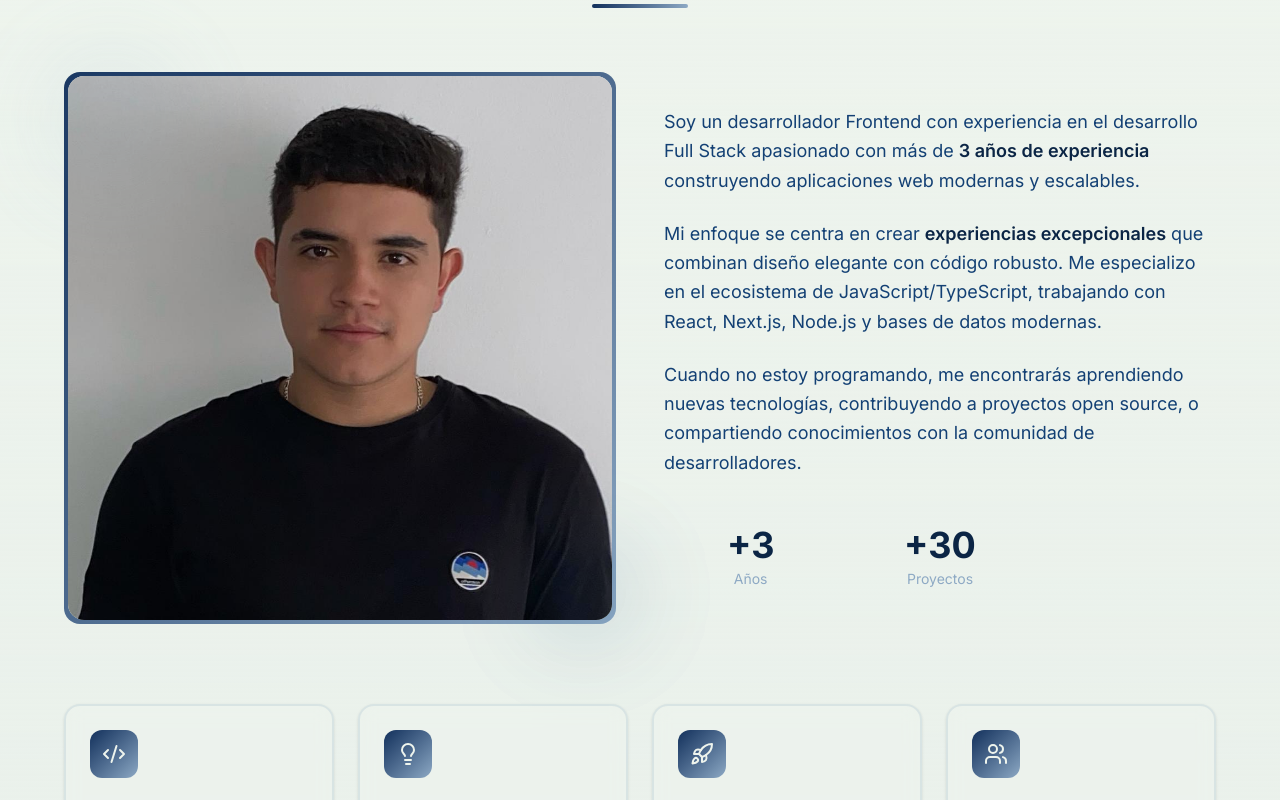
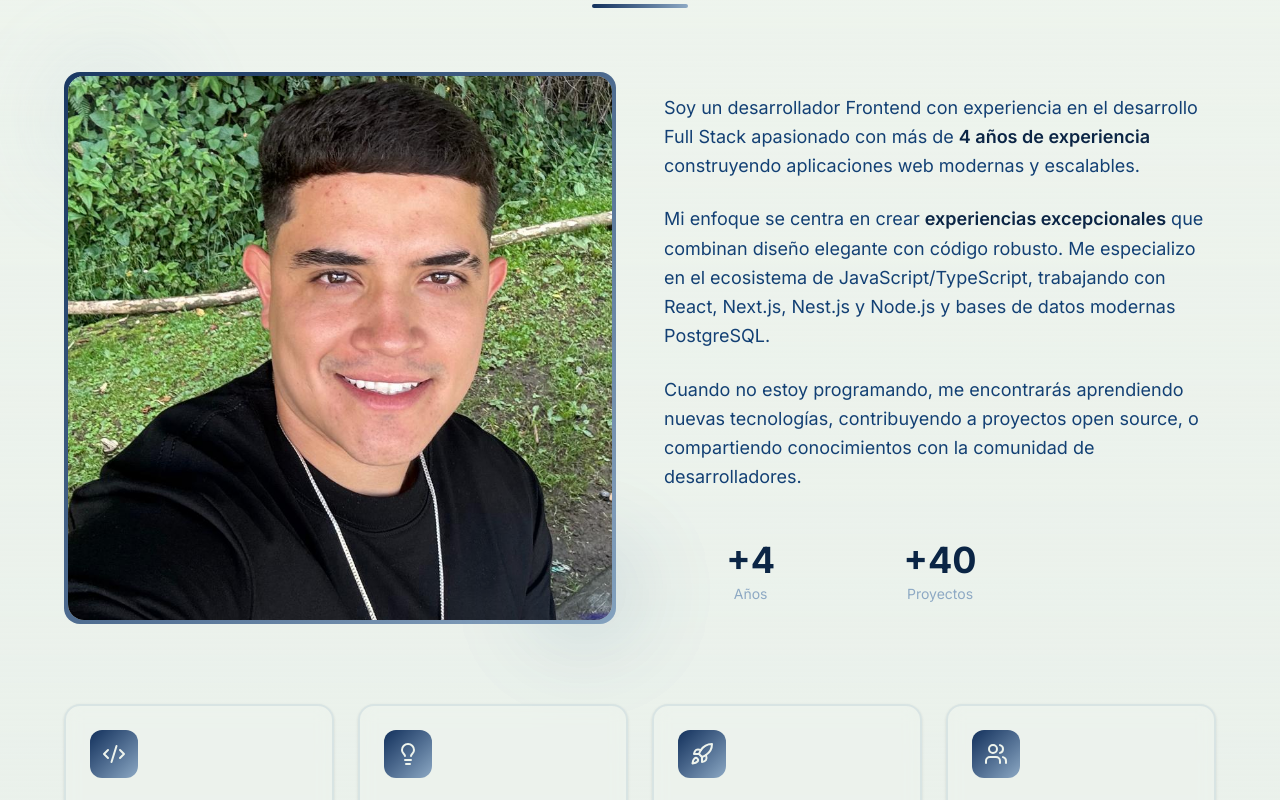
Before and after one commit to DavidLlano2004/Portfolio, a Next.js app: page / in a window 1280 px wide. Shown: the part 1000-1800 px from the top of the page. Built offline with nearby package versions, Linux system fonts and the light colour scheme.

Commit message:
Save changes

```diff
--- a/components/portfolio/about.tsx
+++ b/components/portfolio/about.tsx
@@ -119,14 +119,14 @@ export default function About() {
           >
             <p className="text-lg text-[#134074] leading-relaxed">
               Soy un desarrollador Frontend con experiencia en el desarrollo Full Stack apasionado con más de{" "}
-              <span className="font-semibold text-[#0b2545]">3 años de experiencia</span> construyendo aplicaciones web
+              <span className="font-semibold text-[#0b2545]">4 años de experiencia</span> construyendo aplicaciones web
               modernas y escalables.
             </p>
             <p className="text-lg text-[#134074] leading-relaxed">
               Mi enfoque se centra en crear{" "}
               <span className="font-semibold text-[#0b2545]">experiencias excepcionales</span> que combinan diseño
               elegante con código robusto. Me especializo en el ecosistema de JavaScript/TypeScript, trabajando con
-              React, Next.js, Node.js y bases de datos modernas.
+              React, Next.js, Nest.js y Node.js y bases de datos modernas PostgreSQL.
             </p>
             <p className="text-lg text-[#134074] leading-relaxed">
               Cuando no estoy programando, me encontrarás aprendiendo nuevas tecnologías, contribuyendo a proyectos open
@@ -141,8 +141,8 @@ export default function About() {
               className="grid grid-cols-3 gap-4 pt-6"
             >
               {[
-                { value: "+3", label: "Años" },
-                { value: "+30", label: "Proyectos" },
+                { value: "+4", label: "Años" },
+                { value: "+40", label: "Proyectos" },
               ].map((stat, index) => (
                 <motion.div key={stat.label} variants={itemVariants} className="text-center">
                   <motion.div
--- a/components/portfolio/projects.tsx
+++ b/components/portfolio/projects.tsx
@@ -57,13 +57,12 @@ export default function Projects() {
       description:
         "Solución digital con IA para gestión de estacionamientos con reservas, pagos online, apps móviles para usuarios y vigilantes, y panel administrativo web.",
       tags: [
-        "React.js",
+        "Next.js",
         "React.native",
         "Typescript",
         "Postgres",
-        "Node js",
+        "Nest.js",
         "Tailwind",
-        "Express",
         "Docker",
       ],
       image: "",
--- a/components/portfolio/skills.tsx
+++ b/components/portfolio/skills.tsx
@@ -68,6 +68,10 @@ export default function Skills() {
       category: "Backend",
       color: "from-[#134074] to-[#8da9c4]",
       skills: [
+        {
+          name: "Nest.js",
+          logo: "https://cdn.jsdelivr.net/gh/devicons/devicon/icons/nestjs/nestjs-original.svg",
+        },
         {
           name: "Node.js",
           logo: "https://cdn.jsdelivr.net/gh/devicons/devicon/icons/nodejs/nodejs-original.svg",
```
Also changed, not shown: public/ProfessionalPhoto.jpeg.
